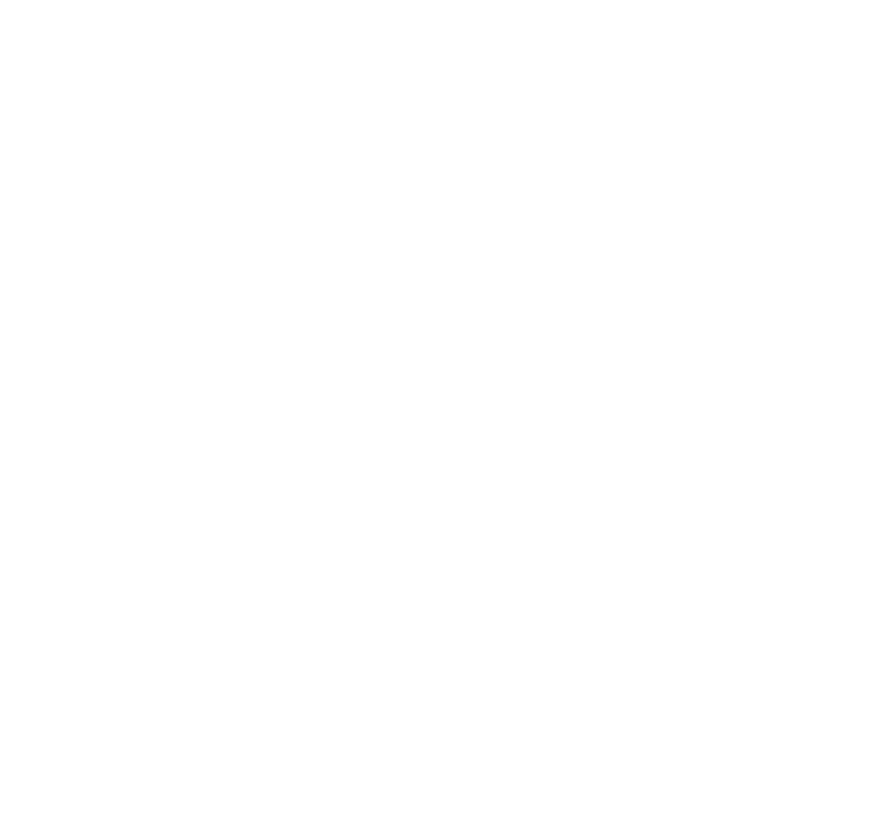
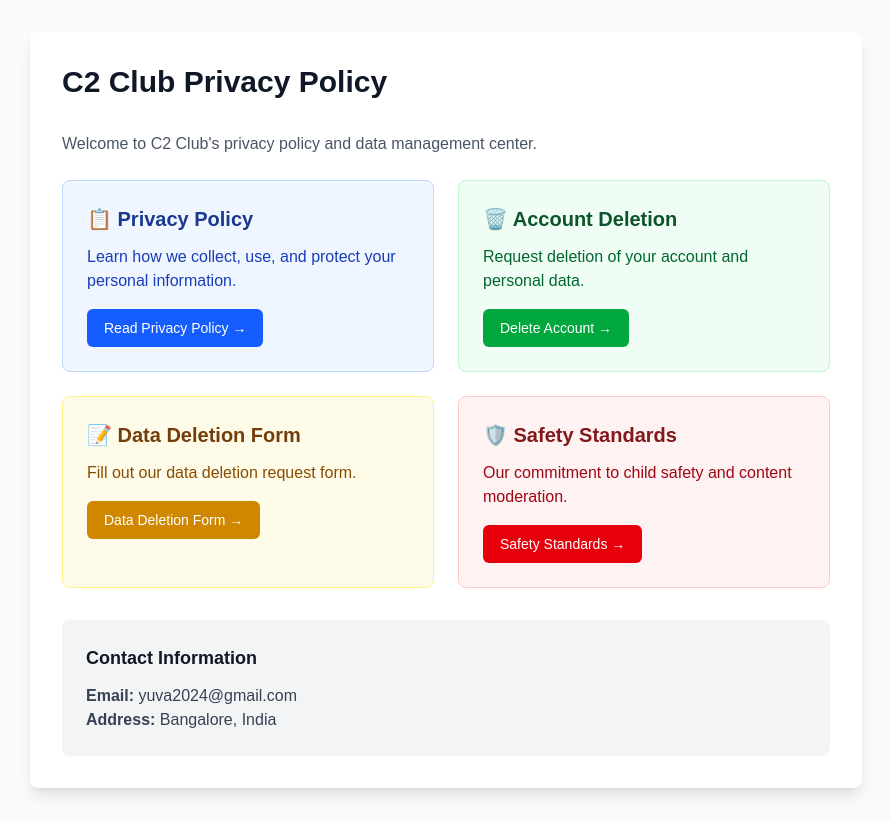
Before and after one commit to theyuva24/c2hub_privacy, a Next.js app: page / in a window 1280 px wide. Before the commit this address had no page. Shown: the whole page, without its empty margins (194-1085 px from the left). Built offline with nearby package versions, Linux system fonts and the light colour scheme.

Commit message:
Fix home page - replace redirect with proper landing page

```diff
--- a/app/page.tsx
+++ b/app/page.tsx
@@ -1,5 +1,81 @@
-import { redirect } from 'next/navigation';
+import Link from 'next/link';
 
 export default function Home() {
-  redirect('/privacy');
+  return (
+    <div className="min-h-screen bg-gray-50 py-8">
+      <div className="max-w-4xl mx-auto px-4 sm:px-6 lg:px-8">
+        <div className="bg-white shadow-lg rounded-lg p-8">
+          <h1 className="text-3xl font-bold text-gray-900 mb-8">C2 Club Privacy Policy</h1>
+
+          <div className="prose prose-lg max-w-none">
+            <p className="text-gray-600 mb-6">
+              Welcome to C2 Club's privacy policy and data management center.
+            </p>
+
+            <div className="grid grid-cols-1 md:grid-cols-2 gap-6 mb-8">
+              <div className="bg-blue-50 border border-blue-200 rounded-lg p-6">
+                <h2 className="text-xl font-semibold text-blue-900 mb-3">📋 Privacy Policy</h2>
+                <p className="text-blue-800 mb-4">
+                  Learn how we collect, use, and protect your personal information.
+                </p>
+                <Link
+                  href="/privacy"
+                  className="inline-flex items-center px-4 py-2 border border-transparent text-sm font-medium rounded-md text-white bg-blue-600 hover:bg-blue-700"
+                >
+                  Read Privacy Policy →
+                </Link>
+              </div>
+
+              <div className="bg-green-50 border border-green-200 rounded-lg p-6">
+                <h2 className="text-xl font-semibold text-green-900 mb-3">🗑️ Account Deletion</h2>
+                <p className="text-green-800 mb-4">
+                  Request deletion of your account and personal data.
+                </p>
+                <Link
+                  href="/account-deletion"
+                  className="inline-flex items-center px-4 py-2 border border-transparent text-sm font-medium rounded-md text-white bg-green-600 hover:bg-green-700"
+                >
+                  Delete Account →
+                </Link>
+              </div>
+
+              <div className="bg-yellow-50 border border-yellow-200 rounded-lg p-6">
+                <h2 className="text-xl font-semibold text-yellow-900 mb-3">📝 Data Deletion Form</h2>
+                <p className="text-yellow-800 mb-4">
+                  Fill out our data deletion request form.
+                </p>
+                <Link
+                  href="/data-deletion"
+                  className="inline-flex items-center px-4 py-2 border border-transparent text-sm font-medium rounded-md text-white bg-yellow-600 hover:bg-yellow-700"
+                >
+                  Data Deletion Form →
+                </Link>
+              </div>
+
+              <div className="bg-red-50 border border-red-200 rounded-lg p-6">
+                <h2 className="text-xl font-semibold text-red-900 mb-3">🛡️ Safety Standards</h2>
+                <p className="text-red-800 mb-4">
+                  Our commitment to child safety and content moderation.
+                </p>
+                <Link
+                  href="/safety-standards"
+                  className="inline-flex items-center px-4 py-2 border border-transparent text-sm font-medium rounded-md text-white bg-red-600 hover:bg-red-700"
+                >
+                  Safety Standards →
+                </Link>
+              </div>
+            </div>
+
+            <div className="bg-gray-100 p-6 rounded-lg">
+              <h3 className="text-lg font-semibold text-gray-900 mb-3">Contact Information</h3>
+              <p className="text-gray-700">
+                <strong>Email:</strong> yuva2024@gmail.com<br />
+                <strong>Address:</strong> Bangalore, India
+              </p>
+            </div>
+          </div>
+        </div>
+      </div>
+    </div>
+  );
 }
```
